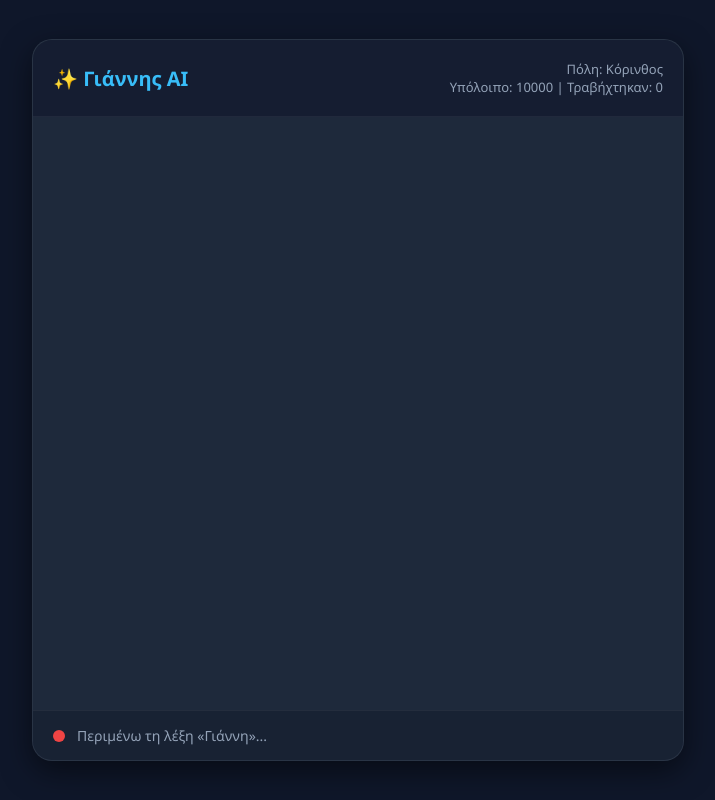
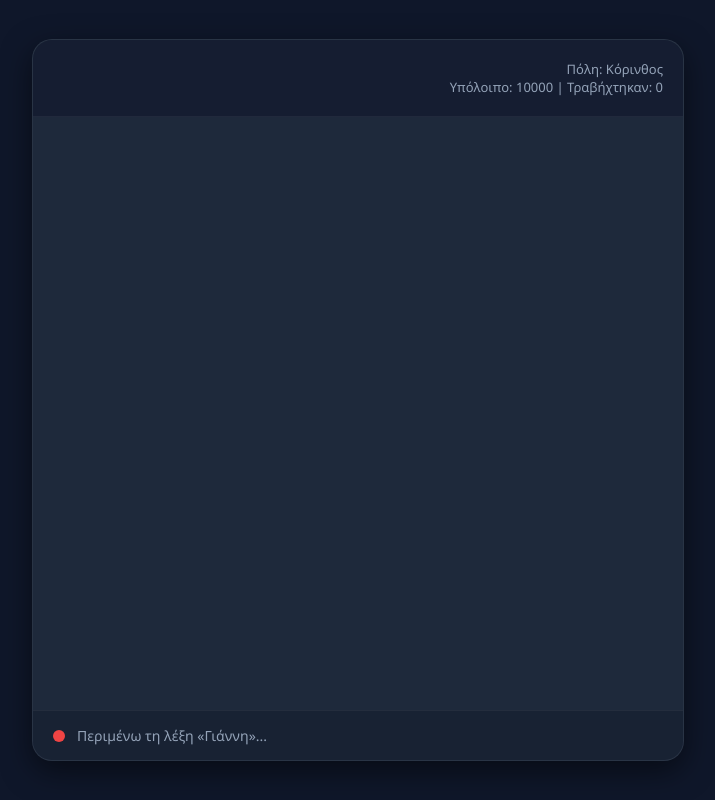
Before and after one commit to ppapoudm2/giannis-assistant, a website: page index.html in a window 1280 px wide. Shown: the whole page, without its empty margins (282-997 px from the left). Drawn offline with Linux system fonts and the light colour scheme.

Commit message:
Update index.html

```diff
--- a/index.html
+++ b/index.html
@@ -44,15 +44,9 @@
             padding: 20px;
             background: rgba(15, 23, 42, 0.6);
             display: flex;
-            justify-content: space-between;
+            justify-content: flex-end;
             align-items: center;
             border-bottom: 1px solid rgba(255, 255, 255, 0.05);
-        }
-
-        header h2 {
-            margin: 0;
-            font-size: 20px;
-            color: var(--accent);
         }
 
         .header-info {
@@ -115,7 +109,6 @@
 
     <div id="app-container">
         <header>
-            <h2>✨ Γιάννης AI</h2>
             <div class="header-info" id="headerInfo">
                 <div>Πόλη: Εντοπισμός...</div>
                 <div>Υπόλοιπο: <span id="remainingTokens">10000</span> | Τραβήχτηκαν: <span id="currentTokens">0</span></div>
```
